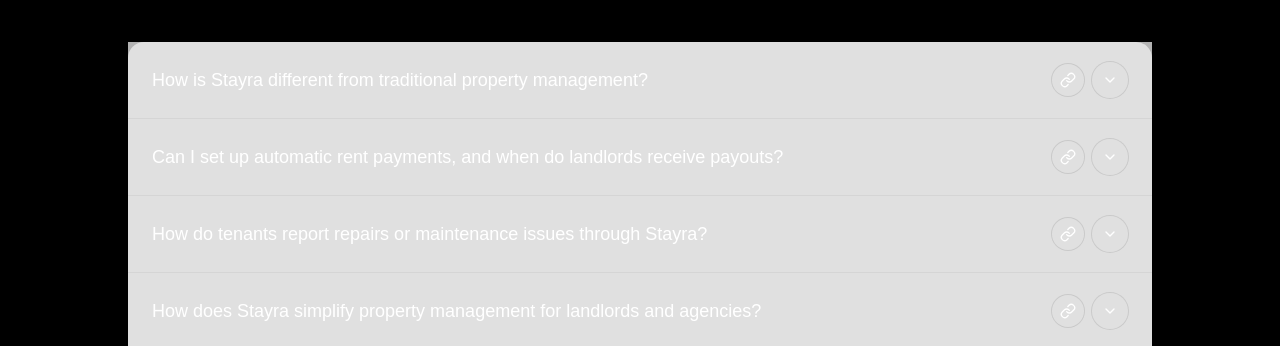
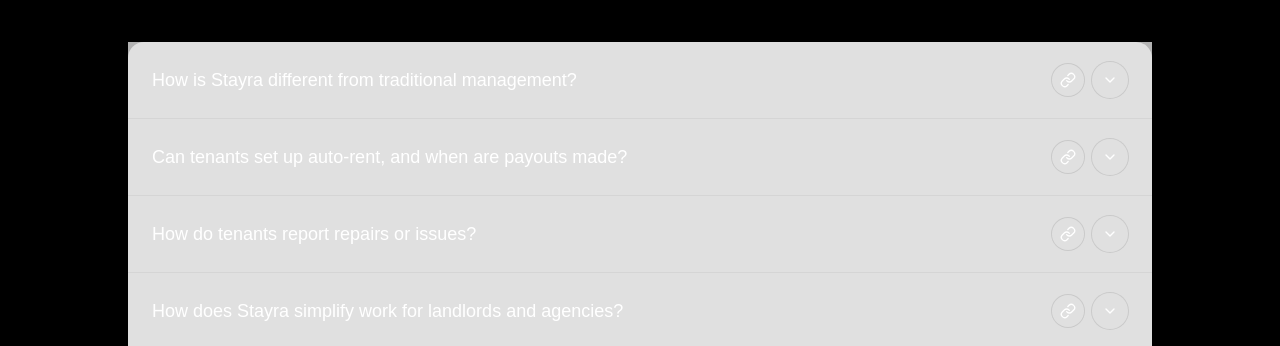
Before and after one commit to jijinraj/stayra-private, a React (Vite) app: page / in a window 1280 px wide. Shown: the part 2451-2797 px from the top of the page. Built offline with nearby package versions, Linux system fonts and the light colour scheme.

Commit message:
chore(faq): shorten and simplify FAQ questions
- Reduced question length for better readability and mobile scanning
- Kept key meaning intact (auto rent, payouts, compliance, e-signatures, etc.)
- Improved consistency in phrasing (tenants, landlords, agencies)

```diff
--- a/src/common/layout/NavbarBase.jsx
+++ b/src/common/layout/NavbarBase.jsx
@@ -174,7 +174,7 @@
       </SmartLink>
 
       {/* signup = white pill, smaller text */}
-      <Button to={cta.href} variant="white" size="sm" className=" text-xs rounded-lg">
+      <Button to={cta.href} variant="white" size="sm" className="p-4 text-xs rounded-lg">
         {cta.label}
       </Button>
     </>
--- a/src/design-system/button/Button.jsx
+++ b/src/design-system/button/Button.jsx
@@ -17,7 +17,7 @@
   type = "button",
   ...props
 }) {
-  const base = "inline-flex items-center justify-center px-3 py-1 font-medium transition-colors";
+  const base = "inline-flex items-center justify-center px-3 py-2 font-medium transition-colors";
   const variants = {
     primary: "rounded-md bg-indigo-600 text-white hover:bg-indigo-700",
     outline: "rounded-md border border-gray-300 text-gray-700 hover:bg-gray-50",
--- a/src/pages/Home.jsx
+++ b/src/pages/Home.jsx
@@ -50,7 +50,7 @@
     mainEntity: [
       {
         "@type": "Question",
-        name: "How is Stayra different from traditional property management?",
+        name: "How is Stayra different from traditional management?",
         acceptedAnswer: {
           "@type": "Answer",
           text:
@@ -59,7 +59,7 @@
       },
       {
         "@type": "Question",
-        name: "Can I set up automatic rent payments, and when do landlords receive payouts?",
+        name: "Can tenants set up auto-rent, and when are payouts made?",
         acceptedAnswer: {
           "@type": "Answer",
           text:
@@ -68,7 +68,7 @@
       },
       {
         "@type": "Question",
-        name: "How do tenants report repairs or maintenance issues through Stayra?",
+        name: "How do tenants report repairs or issues?",
         acceptedAnswer: {
           "@type": "Answer",
           text:
@@ -77,7 +77,7 @@
       },
       {
         "@type": "Question",
-        name: "How does Stayra simplify property management for landlords and agencies?",
+        name: "How does Stayra simplify work for landlords and agencies?",
         acceptedAnswer: {
           "@type": "Answer",
           text:
@@ -86,7 +86,7 @@
       },
       {
         "@type": "Question",
-        name: "Can agencies manage multiple landlords and properties under one account?",
+        name: "Can agencies manage multiple landlords/properties?",
         acceptedAnswer: {
           "@type": "Answer",
           text:
@@ -95,7 +95,7 @@
       },
       {
         "@type": "Question",
-        name: "Does Stayra provide reporting and analytics?",
+        name: "Does Stayra offer reporting and analytics?",
         acceptedAnswer: {
           "@type": "Answer",
           text:
@@ -104,7 +104,7 @@
       },
       {
         "@type": "Question",
-        name: "Can I store tenancy agreements and contracts in Stayra, and does it support e-signatures?",
+        name: "Can I store contracts, and are e-signatures supported?",
         acceptedAnswer: {
           "@type": "Answer",
           text:
@@ -113,7 +113,7 @@
       },
       {
         "@type": "Question",
-        name: "Is Stayra compliant with UK/EU rental laws, including GDPR and Right to Rent checks?",
+        name: "Is Stayra compliant with GDPR and Right to Rent laws?",
         acceptedAnswer: {
           "@type": "Answer",
           text:
--- a/src/sections/FAQ/FAQ.jsx
+++ b/src/sections/FAQ/FAQ.jsx
@@ -3,21 +3,21 @@
 import { ChevronDown, Link as LinkIcon } from "lucide-react";
 
 const FAQ_ITEMS = [
-  { q: "How is Stayra different from traditional property management?",
+  { q: "How is Stayra different from traditional management?",
     a: "Stayra removes the clutter of emails, paper receipts, and missed reminders. Instead, everything—rent payments, messaging, contracts, and updates—lives in one simple platform. It’s designed to save time for landlords, agencies, and tenants while reducing admin and human error." },
-  { q: "Can I set up automatic rent payments, and when do landlords receive payouts?",
+  { q: "Can tenants set up auto-rent, and when are payouts made?",
     a: "Yes. Tenants can enable secure automatic rent payments by card or bank. Landlords typically receive payouts within 1–2 business days, directly to their connected bank account." },
-  { q: "How do tenants report repairs or maintenance issues through Stayra?",
+  { q: "How do tenants report repairs or issues?",
     a: "Tenants can log issues directly in Stayra, attach notes or photos, and the landlord or agency is instantly notified. This keeps all communication tracked in one place and ensures faster resolution." },
-  { q: "How does Stayra simplify property management for landlords and agencies?",
+  { q: "How does Stayra simplify work for landlords and agencies?",
     a: "Stayra automates routine tasks like rent reminders, receipts, and document storage. It reduces back-and-forth by centralising communication, while agencies can manage multiple landlords and properties with fewer admin hours." },
-  { q: "Can agencies manage multiple landlords and properties under one account?",
+  { q: "Can agencies manage multiple landlords/properties?",
     a: "Yes. Agencies can oversee multiple landlords, properties, and tenants from a single dashboard. Permissions and roles can be assigned to team members for efficient collaboration." },
-  { q: "Does Stayra provide reporting and analytics?",
+  { q: "Does Stayra offer reporting and analytics?",
     a: "Absolutely. Landlords and agencies get clear insights on rent collection, outstanding payments, occupancy, and property performance—all exportable for accounting or compliance needs." },
-  { q: "Can I store tenancy agreements and contracts in Stayra, and does it support e-signatures?",
+  { q: "Can I store contracts, and are e-signatures supported?",
     a: "Yes. You can upload, store, and manage tenancy agreements securely. Stayra also supports e-signatures, so contracts can be signed and shared digitally without printing or scanning." },
-  { q: "Is Stayra compliant with UK/EU rental laws, including GDPR and Right to Rent checks?",
+  { q: "Is Stayra compliant with GDPR and Right to Rent laws?",
     a: "Yes. Stayra is built with compliance in mind. We follow GDPR standards to protect personal data and support processes like UK “Right to Rent” checks—helping you stay compliant without extra paperwork." }
 ];
 
```
